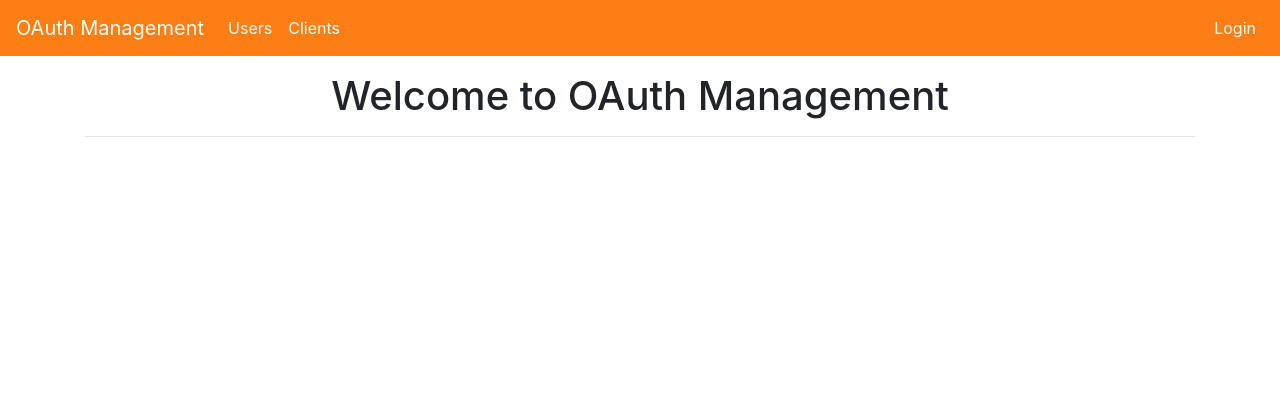
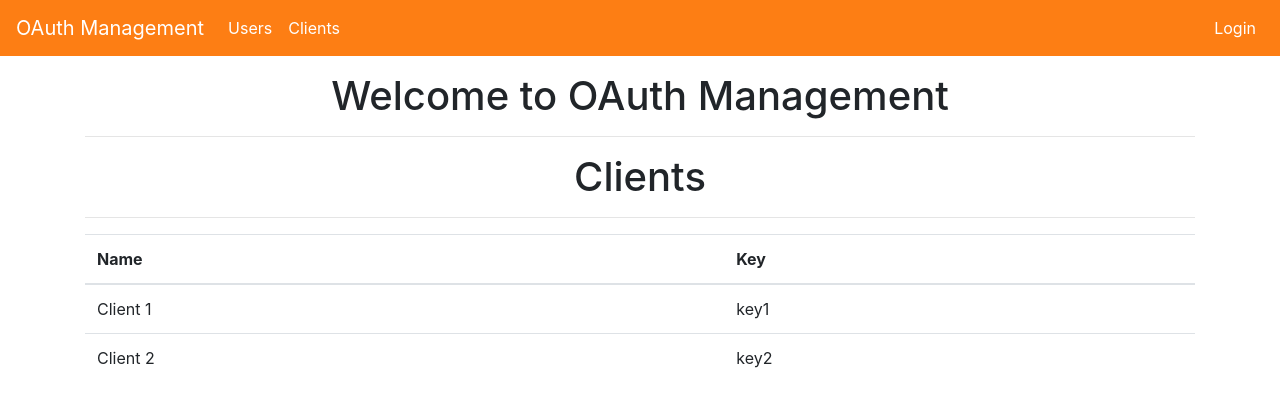
Before and after one commit to craigmiller160/auth-management-ui-vue, a Vue app: page / in a window 1280 px wide. Shown: the top 406 px of the page. Built offline with nearby package versions, Linux system fonts and the light colour scheme.

Commit message:
Began building other pages

```diff
--- a/src/App.vue
+++ b/src/App.vue
@@ -1,14 +1,16 @@
 <template>
   <Navbar />
   <Home />
+  <Clients />
 </template>
 
 <script>
 import Navbar from '@/components/Navbar';
 import Home from '@/components/Home';
+import Clients from '@/components/Clients';
 
 export default {
-  components: { Home, Navbar }
+  components: { Clients, Home, Navbar }
 };
 </script>
 
--- /dev/null
+++ b/src/components/Clients.vue
@@ -0,0 +1,57 @@
+<template>
+  <div class="container">
+    <Header text="Clients" />
+    <div class="row">
+      <div class="col">
+        <table class="table">
+          <thead>
+            <tr>
+              <th>Name</th>
+              <th>Key</th>
+            </tr>
+          </thead>
+          <tbody>
+            <tr v-for="client in state.data">
+              <td>{{ client.name }}</td>
+              <td>{{ client.key }}</td>
+            </tr>
+          </tbody>
+        </table>
+      </div>
+    </div>
+  </div>
+</template>
+
+<script>
+import { reactive } from 'vue';
+import Header from '@/components/ui/Header';
+
+const clients = [
+  {
+    name: 'Client 1',
+    key: 'key1'
+  },
+  {
+    name: 'Client 2',
+    key: 'key2'
+  }
+];
+
+export default {
+  name: 'Clients',
+  components: { Header },
+  setup() {
+    const state = reactive({
+      data: clients
+    });
+
+    return {
+      state
+    };
+  }
+};
+</script>
+
+<style scoped>
+
+</style>
--- a/src/components/Home.vue
+++ b/src/components/Home.vue
@@ -1,21 +1,14 @@
 <template>
   <div class="container">
-    <div class="welcome">
-      <h1 class="text-center">Welcome to OAuth Management</h1>
-      <hr />
-    </div>
-
+    <Header text="Welcome to OAuth Management" />
   </div>
 </template>
 
 <script>
+import Header from '@/components/ui/Header';
+
 export default {
-  name: 'Home'
+  name: 'Home',
+  components: { Header }
 };
 </script>
-
-<style scoped>
-  .welcome {
-    margin-top: 1rem;
-  }
-</style>
--- /dev/null
+++ b/src/components/ui/Header.vue
@@ -0,0 +1,26 @@
+<template>
+  <div class="header">
+    <h1 class="text-center">{{ props.text }}</h1>
+    <hr />
+  </div>
+</template>
+
+<script>
+export default {
+  name: 'Header',
+  props: {
+    text: String
+  },
+  setup(props) {
+    return {
+      props
+    };
+  }
+};
+</script>
+
+<style scoped>
+  .header {
+    margin-top: 1rem;
+  }
+</style>
```
Also changed, not shown: src/components/Users.vue (added, +13 -0 lines).
